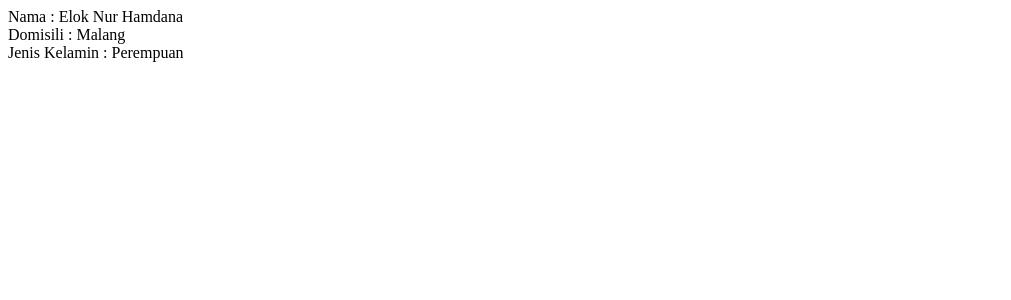
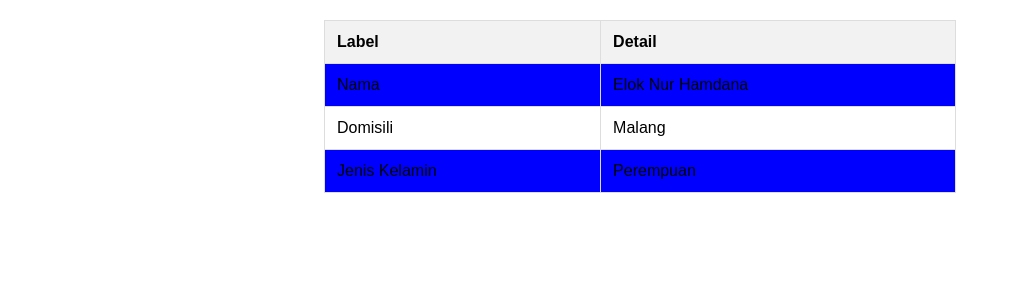
Before and after one commit to trisskmasarahh/dasarWeb, a PHP site: page /array_2.php in a window 1280 px wide. Shown: the top 300 px of the page, without its empty margins (0-1011 px from the left). Run offline with PHP 8.4, Linux system fonts and the light colour scheme.

Commit message:
soal nomor 2 praktikum 2

```diff
--- a/minggu6/array_2.php
+++ b/minggu6/array_2.php
@@ -3,7 +3,31 @@
 <head>
     <meta charset="utf-8">
     <meta name="viewport" content="width=device-width, initial-scale=1">
-    <title></title>
+    <title>Styled Table</title>
+    <style>
+        body {
+            font-family: Arial, sans-serif;
+        }
+        table {
+            width: 50%;
+            margin: 20px auto;
+            border-collapse: collapse;
+        }
+        th, td {
+            padding: 12px;
+            text-align: left;
+            border: 1px solid #ddd;
+        }
+        th {
+            background-color: #f2f2f2;
+        }
+        tr:nth-child(even) {
+            background-color: blue;
+        }
+        tr:hover {
+            background-color: pink;
+        }
+    </style>
 </head>
 <body>
     <?php
@@ -12,10 +36,24 @@
         'domisili' => 'Malang',
         'jenis_kelamin' => 'Perempuan'
     ];
-
-    echo "Nama : " . $Dosen['nama'] . "<br>";
-    echo "Domisili : " . $Dosen['domisili'] . "<br>";
-    echo "Jenis Kelamin : " . $Dosen['jenis_kelamin'] . "<br>";
     ?>
+    <table>
+        <tr>
+            <th>Label</th>
+            <th>Detail</th>
+        </tr>
+        <tr>
+            <td>Nama</td>
+            <td><?php echo $Dosen['nama']; ?></td>
+        </tr>
+        <tr>
+            <td>Domisili</td>
+            <td><?php echo $Dosen['domisili']; ?></td>
+        </tr>
+        <tr>
+            <td>Jenis Kelamin</td>
+            <td><?php echo $Dosen['jenis_kelamin']; ?></td>
+        </tr>
+    </table>
 </body>
 </html>
```
